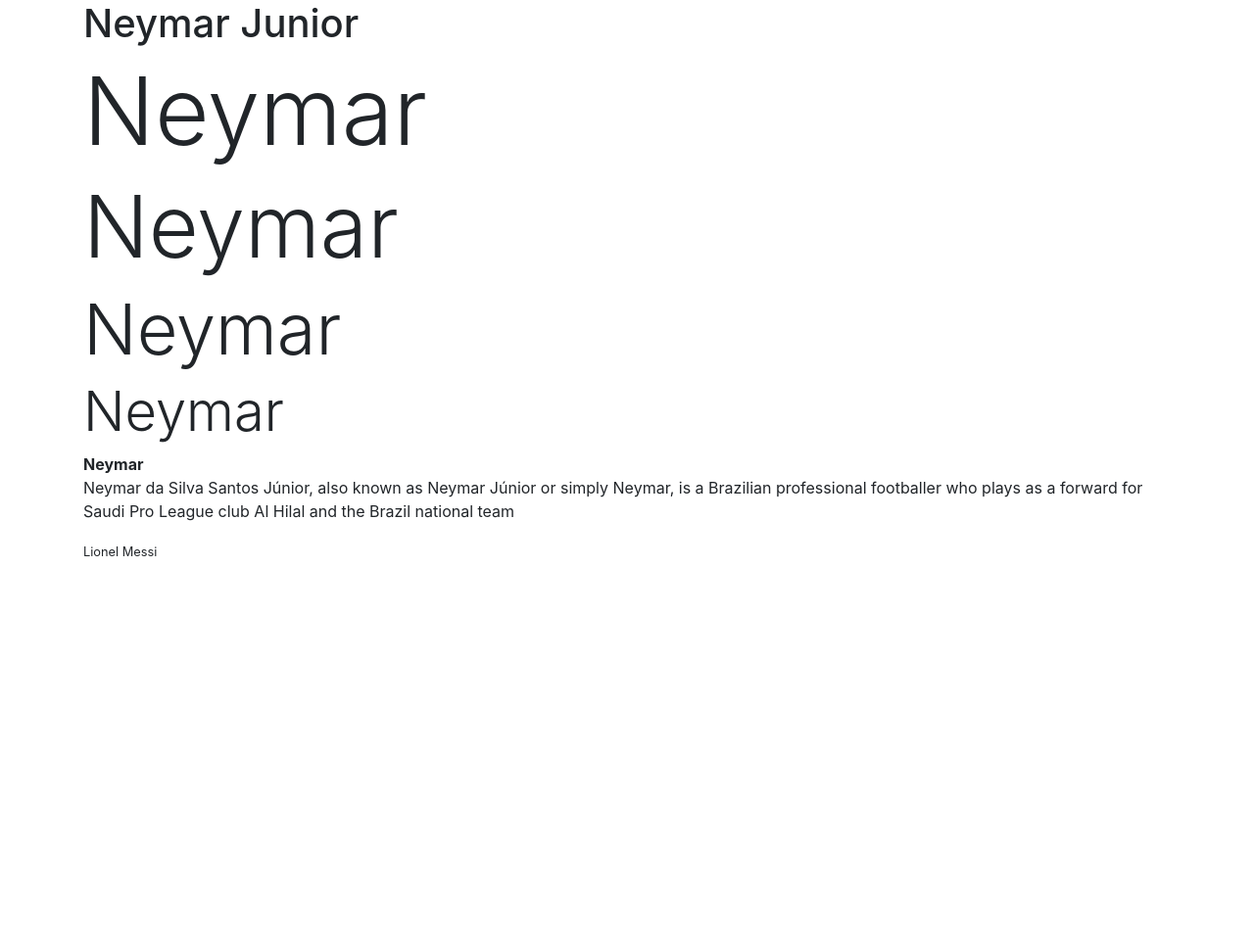
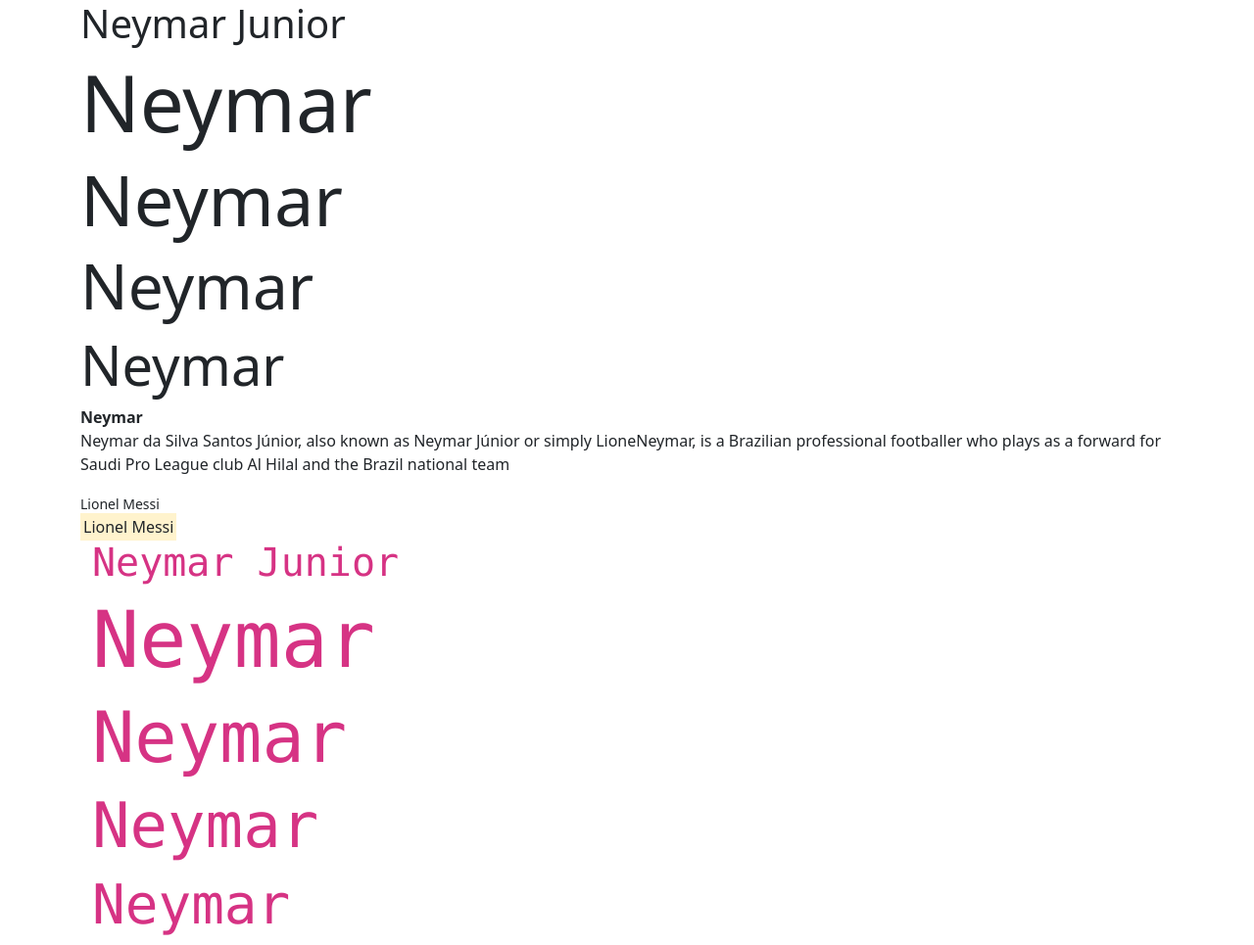
Before and after one commit to kartikunnithan/classroom-activity, a plain HTML site: page typography/index.html in a window 1280 px wide. Shown: the whole page at 98% size. Before the commit the page ends 800 px from the top, so only its background shows below. Drawn offline with nearby package versions, Linux system fonts and the light colour scheme.

Commit message:
second commit

```diff
--- a/typography/index.html
+++ b/typography/index.html
@@ -4,10 +4,13 @@
     <meta charset="UTF-8">
     <meta name="viewport" content="width=device-width, initial-scale=1.0">
     <title>Typography</title>
-    <link rel="stylesheet" href="https://maxcdn.bootstrapcdn.com/bootstrap/4.3.1/css/bootstrap.min.css">
+    <link href="https://cdn.jsdelivr.net/npm/bootstrap@5.3.3/dist/css/bootstrap.min.css" rel="stylesheet"
+        integrity="sha384-QWTKZyjpPEjISv5WaRU9OFeRpok6YctnYmDr5pNlyT2bRjXh0JMhjY6hW+ALEwIH" crossorigin="anonymous">
+        <script src="https://cdn.jsdelivr.net/npm/bootstrap@5.3.3/dist/js/bootstrap.bundle.min.js"
+            integrity="sha384-YvpcrYf0tY3lHB60NNkmXc5s9fDVZLESaAA55NDzOxhy9GkcIdslK1eN7N6jIeHz"
+            crossorigin="anonymous">
+        </script>
 
-    <script src="https://maxcdn.bootstrapcdn.com/bootstrap/4.3.1/js/bootstrap.min.js">
-</script>
 </head>
 <body>
     <div class="container">
@@ -22,11 +25,22 @@
         <dl>
             <dt>Neymar
             <dd>
-            Neymar da Silva Santos Júnior, also known as Neymar Júnior or simply Neymar, is a Brazilian professional footballer who
+            Neymar da Silva Santos Júnior, also known as Neymar Júnior or simply LioneNeymar, is a Brazilian professional footballer who
             plays as a forward for Saudi Pro League club Al Hilal and the Brazil national team</dd></dt>
 
         </dl>
         <small>Lionel Messi</small>
     </div>
+    <div class="container">
+        <mark>Lionel Messi</mark>
+        <code><div class="container">
+            <h1>Neymar Junior</h1>
+            <h1 class="display-1">Neymar </h1>
+            <h1 class="display-2">Neymar </h1>
+            <h1 class="display-3">Neymar </h1>
+            <h1 class="display-4">Neymar </h1>
+
+        </div></code>
+    </div>
 </body>
 </html>
```
